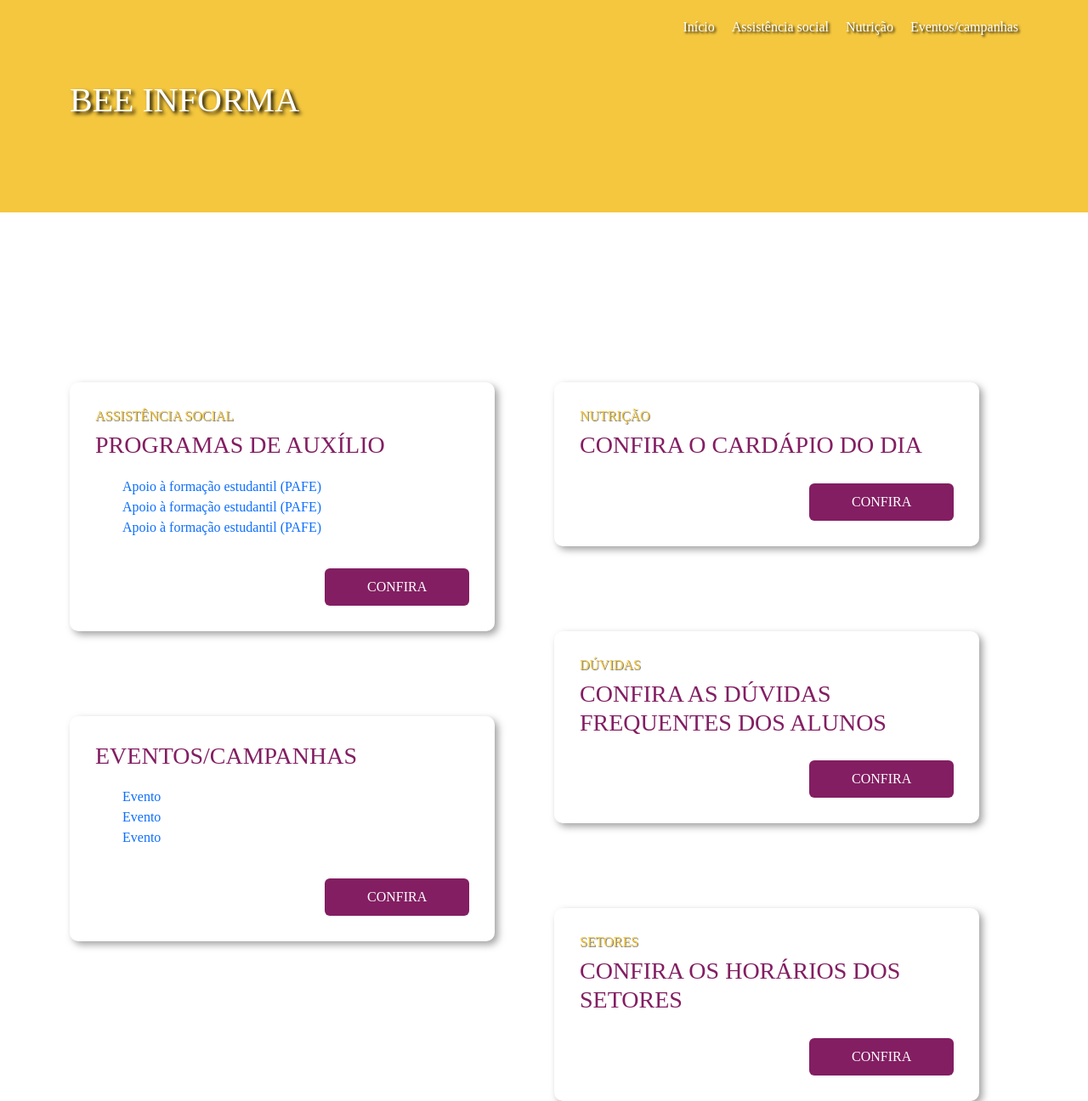
After one commit to wendersonvibes/bee-informa-django, a Django app: template cadastros/templates/tela_publico.html in a window 1280 px wide. The commit adds this page. Shown: the whole page at 85% size. Run offline with Django 3.2, Linux system fonts and the light colour scheme; the template is opened without the code that fills it, so the values that code supplies are empty; some libraries are stand-ins or nearby versions; some web fonts are replaced.

Commit message:
adição das views

```diff
--- /dev/null
+++ b/cadastros/templates/tela_publico.html
@@ -0,0 +1,73 @@
+{% extends 'modelo.html' %}
+{% load static %}
+
+{% block titulo %}
+<title>Bee informa</title>
+{% endblock %}
+
+{% block css %}
+    <link rel="stylesheet" href="{% static 'css/bootstrap.min.css' %}">
+    <link rel="stylesheet" href="{% static 'css/tela-publico.css' %}">
+{% endblock %}
+
+{% block conteudo %}
+    <section class="container">
+        <div class="section-content">
+            <!-- LINHA -->
+            <div class="row">
+                <!-- COLUNA -->
+                <div class="col-md-6">
+                    <div class="section-informacoes">
+                        <h5>ASSISTÊNCIA SOCIAL</h5>
+                        <h1>PROGRAMAS DE AUXÍLIO</h1>
+
+                        <ul class="lista-de-informacoes">
+                            <li><a href="#">Apoio à formação estudantil (PAFE)</a></li>
+                            <li><a href="#">Apoio à formação estudantil (PAFE)</a></li>
+                            <li><a href="#">Apoio à formação estudantil (PAFE)</a></li>
+                        </ul>
+
+                        <button class="btn botao">CONFIRA</button>
+                    </div>
+
+                    <div class="section-informacoes">
+                        <h1>EVENTOS/CAMPANHAS</h1>
+
+                        <ul class="lista-de-informacoes">
+                            <li><a href="#">Evento</a></li>
+                            <li><a href="#">Evento</a></li>
+                            <li><a href="#">Evento</a></li>
+                        </ul>
+
+                        <button class="btn botao">CONFIRA</button>
+                    </div>
+                </div>
+                <!-- FIM DA COLUNA -->
+
+                <!-- COLUNA -->
+                <div class="col-md-6">
+                    <div class="section-informacoes">
+                        <h5>NUTRIÇÃO</h5>
+                        <h1>CONFIRA O CARDÁPIO DO DIA</h1>
+                        <button class="btn botao">CONFIRA</button>
+                    </div>
+
+                    <div class="section-informacoes">
+                        <h5>DÚVIDAS</h5>
+                        <h1>CONFIRA AS DÚVIDAS FREQUENTES DOS ALUNOS</h1>
+                        <button class="btn botao">CONFIRA</button>
+                    </div>
+
+                    <div class="section-informacoes">
+                        <h5>SETORES</h5>
+                        <h1>CONFIRA OS HORÁRIOS DOS SETORES</h1>
+                        <button class="btn botao">CONFIRA</button>
+                    </div>
+                </div>
+                <!-- FIM DA COLUNA -->
+            </div>
+            <!-- FIM DA LINHA -->
+
+        </div>
+    </section>
+{% endblock %}
--- a/cadastros/urls.py
+++ b/cadastros/urls.py
@@ -1,6 +1,7 @@
 from django.urls import path
 from . import views
 
-urlpartterns = [
+urlpatterns = [
     path("postagens/assistencia-social", views.posts_list, name="posts-list"),
+
 ]
--- a/paginas/templates/home.html
+++ b/paginas/templates/home.html
@@ -22,7 +22,7 @@
             <div id="header-main">
                 <h1>BEE INFORMA</h1>
                 <p id="header-main-paragraph">Fique por dentro das ações estudantis como campanhas, eventos e auxílios do campus IFRN - São Paulo do Potengi</p>
-                <a href="tela-publico.html" class="btn btn-danger botao">Entrar</a>
+                <a href="{% url 'publico' %}" class="btn btn-danger botao">Entrar</a>
             </div>
         </div>
     </header>
@@ -52,7 +52,7 @@
 
         <h1 class="section-title">ASSISTÊNCIA SOCIAL</h1>
         <p class="section-paragraph">"Lorem ipsum dolor sit amet, consectetur adipiscing elit, sed do eiusmod tempor incididunt ut labore et dolore magna aliqua. Ut enim ad minim veniam, quis nostrud exercitation ullamco laboris nisi ut aliquip ex ea commodo consequat. Duis aute irure dolor in reprehenderit in voluptate velit esse cillum dolore eu fugiat nulla pariatur. Excepteur sint occaecat cupidatat non proident, sunt in culpa qui officia deserunt mollit anim id est laborum."</p>
-        <a href="#" class="btn btn-danger botao">Saiba mais</a>
+        <a href="{% url 'assistencia-social' %}" class="btn btn-danger botao">Saiba mais</a>
 
     </div>
 
--- a/paginas/templates/modelo.html
+++ b/paginas/templates/modelo.html
@@ -16,6 +16,20 @@
     </head>
     <body>
         {% block cabecalho %}
+        <header class="cabecalho">
+            <div class="container">
+                <nav class="nav-bar">
+                    <a href="{% url 'inicio' %}">Início</a>
+                    <a href="{% url 'assistencia-social' %}">Assistência social</a>
+                    <a href="#">Nutrição</a>
+                    <a href="#">Eventos/campanhas</a>
+                </nav>
+
+                <div id="header-main">
+                    <h1>BEE INFORMA</h1>
+                </div>
+            </div>
+        </header>
         {% endblock %}
 
         {% block conteudo %}
--- a/paginas/urls.py
+++ b/paginas/urls.py
@@ -3,4 +3,6 @@ from . import views
 
 urlpatterns = [
     path("", views.home_view, name="inicio"),
+    path("publico", views.publico_view, name="publico"),
+    path("assistencia-social", views. assistencia_social_view, name="assistencia-social"),
 ]
--- a/paginas/views.py
+++ b/paginas/views.py
@@ -2,3 +2,9 @@ from django.shortcuts import render
 
 def home_view(request):
     return render(request, "home.html")
+
+def publico_view(request):
+    return render(request, "tela_publico.html")
+
+def assistencia_social_view(request):
+    return render(request, "listas/posts_assistencia_social.html")
--- a/static/css/home.css
+++ b/static/css/home.css
@@ -49,7 +49,6 @@ body {
 /* ########## SECTIONS ########## */
 
 .section {
-    margin-left: 5em;
     margin-top: 100px;
     display: flex;
     flex-direction: row;
--- a/static/css/static.css
+++ b/static/css/static.css
@@ -9,7 +9,7 @@
 
 @font-face {
     font-family: "fira-regular";
-    src: url(../fonts/Fira_Sans/FiraSans-Regular.ttf);
+    src: url("../fonts/Fira_Sans/FiraSans-Regular.ttf") format('ttf');
     font-weight: 100;
 }
 
```
Also changed, not shown: cadastros/forms.py (added, +7 -0 lines), cadastros/templates/listas/posts_assistencia_social.html (added, +66 -0 lines), cadastros/templates/posts_assistencia_social.html (deleted, +0 -20 lines), cadastros/templates/tela_admin.html (added, +12 -0 lines), cadastros/views.py (+13 -1 lines), cadastros/templates/post_form.html (added).
